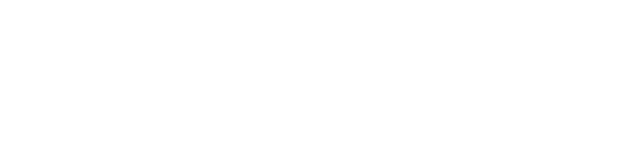
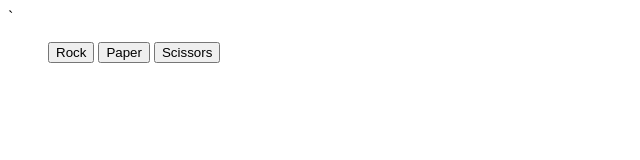
Before and after one commit to Initionn/rock-paper-scissors-TOP, a plain HTML site: page index.html in a window 1280 px wide. Shown: the whole page, without its empty margins (0-640 px from the left). Drawn offline with Linux system fonts and the light colour scheme.

Commit message:
add ul and buttons for RPS game

```diff
--- a/index.html
+++ b/index.html
@@ -4,9 +4,17 @@
     <meta charset="UTF-8">
     <meta name="viewport" content="width=device-width, initial-scale=1.0">
     <title>Document</title>
-    <script src="script.js"></script>
+    <script src="script.js" defer></script>
 </head>
 <body>
+    <div class="rps-container">
+        `
+        <ul>
+            <button id="rock">Rock</button>
+            <button id="paper">Paper</button>
+            <button id="scissors">Scissors</button>
+        </ul>
 
+    </div>
 </body>
 </html>
```
